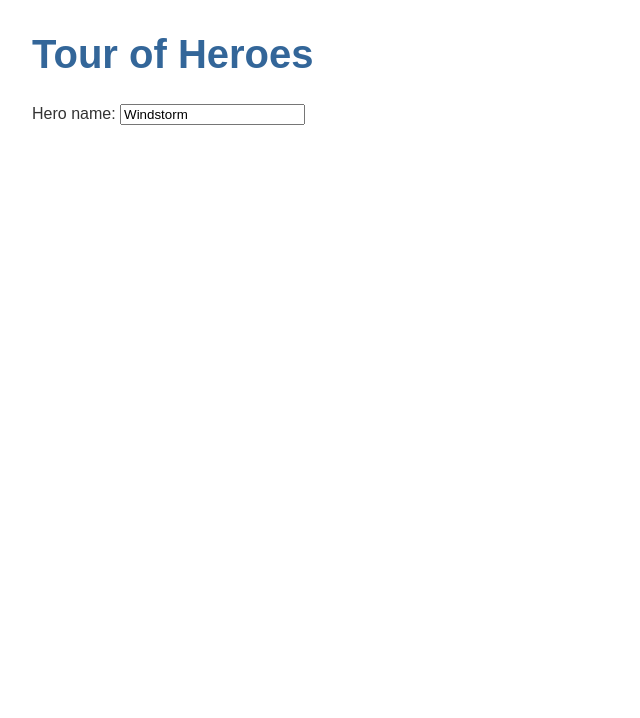
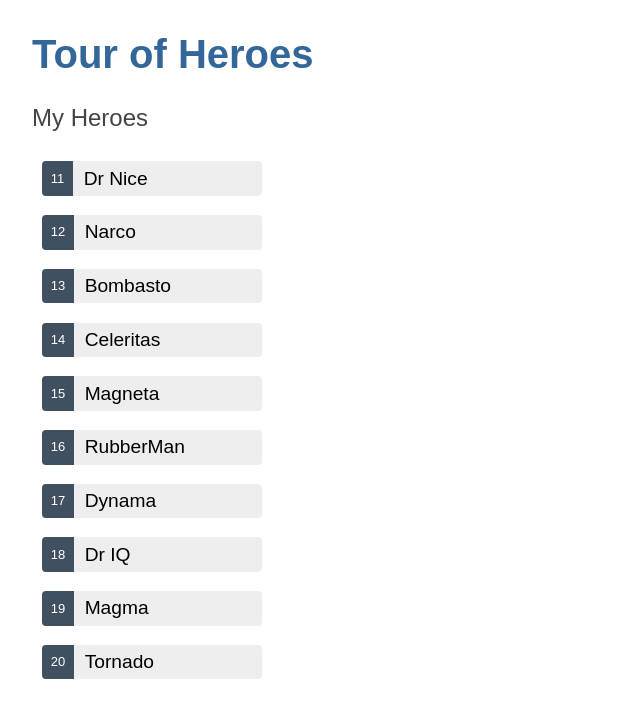
Before and after one commit to ianmcderp/angular-tour-of-heroes, an Angular app: page / in a window 1280 px wide. Shown: the top 718 px of the page, without its empty margins (0-640 px from the left). Built offline with nearby package versions, Linux system fonts and the light colour scheme.

Commit message:
Added master/detail view

```diff
--- a/src/app/heroes/heroes.component.css
+++ b/src/app/heroes/heroes.component.css
@@ -0,0 +1,66 @@
+/* HeroesComponent's private CSS styles */
+.heroes {
+  margin: 0 0 2em 0;
+  list-style-type: none;
+  padding: 0;
+  width: 15em;
+}
+
+.heroes li {
+  display: flex;
+}
+
+.heroes button {
+  flex: 1;
+  cursor: pointer;
+  position: relative;
+  left: 0;
+  background-color: #EEE;
+  margin: .5em;
+  padding: 0;
+  border-radius: 4px;
+  display: flex;
+  align-items: stretch;
+  height: 1.8em;
+}
+
+.heroes button:hover {
+  color: #2c3a41;
+  background-color: #e6e6e6;
+  left: .1em;
+}
+
+.heroes button:active {
+  background-color: #525252;
+  color: #fafafa;
+}
+
+.heroes button.selected {
+  background-color: black;
+  color: white;
+}
+
+.heroes button.selected:hover {
+  background-color: #505050;
+  color: white;
+}
+
+.heroes button.selected:active {
+  background-color: black;
+  color: white;
+}
+
+.heroes .badge {
+  display: inline-block;
+  font-size: small;
+  color: white;
+  padding: 0.8em 0.7em 0 0.7em;
+  background-color: #405061;
+  line-height: 1em;
+  margin-right: .8em;
+  border-radius: 4px 0 0 4px;
+}
+
+.heroes .name {
+  align-self: center;
+}
--- a/src/app/heroes/heroes.component.html
+++ b/src/app/heroes/heroes.component.html
@@ -1,4 +1,20 @@
-<div>
-  <label for="name">Hero name: </label>
-  <input id="name" [(ngModel)]="hero.name" placeholder="name">
+<h2>My Heroes</h2>
+<ul class="heroes">
+  <li *ngFor="let hero of heroes">
+    <button [class.selected]="hero === selectedHero" type="button" (click)="onSelect(hero)">
+      <span class="badge">{{hero.id}}</span>
+      <span class="name">{{hero.name}}</span>
+    </button>
+  </li>
+</ul>
+
+<div *ngIf="selectedHero">
+
+  <h2>{{selectedHero.name | uppercase}} Details</h2>
+  <div>id: {{selectedHero.id}}</div>
+  <div>
+    <label for="hero-name">Hero name: </label>
+    <input id="hero-name" [(ngModel)]="selectedHero.name" placeholder="name">
+  </div>
+
 </div>
--- a/src/app/heroes/heroes.component.ts
+++ b/src/app/heroes/heroes.component.ts
@@ -1,5 +1,6 @@
 import { Component, OnInit } from '@angular/core';
 import { Hero } from './hero';
+import { HEROES } from '../mock-heroes';
 
 @Component({
   selector: 'app-heroes',
@@ -8,14 +9,16 @@
 })
 export class HeroesComponent implements OnInit {
 
-  hero: Hero = {
-    id: 1,
-    name: 'Windstorm'
-  }
+  heroes = HEROES;
+  selectedHero?: Hero;
 
   constructor() { }
 
   ngOnInit(): void {
   }
 
+  onSelect(hero: Hero): void {
+    this.selectedHero = hero;
+  }
+
 }
--- /dev/null
+++ b/src/app/mock-heroes.ts
@@ -0,0 +1,14 @@
+import { Hero } from '../app/heroes/hero';
+
+export const HEROES: Hero[] = [
+  { id: 11, name: 'Dr Nice' },
+  { id: 12, name: 'Narco' },
+  { id: 13, name: 'Bombasto' },
+  { id: 14, name: 'Celeritas' },
+  { id: 15, name: 'Magneta' },
+  { id: 16, name: 'RubberMan' },
+  { id: 17, name: 'Dynama' },
+  { id: 18, name: 'Dr IQ' },
+  { id: 19, name: 'Magma' },
+  { id: 20, name: 'Tornado' },
+];
```
